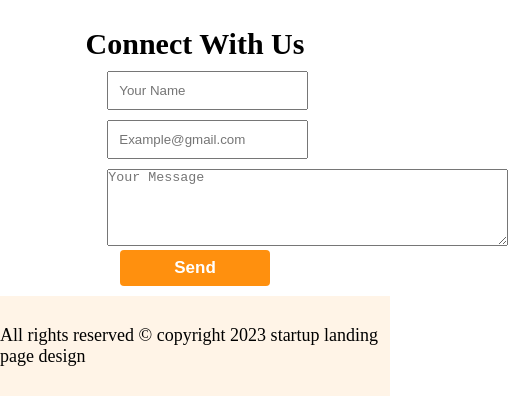
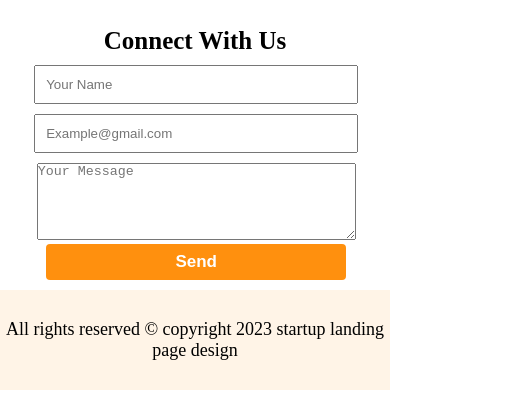
Before and after one commit to Mahbub-web-hero-1997/assignment-2, a plain HTML site: page index.html in a window 390 px wide. Shown: the part 4461-4857 px from the top of the page, 508 px wide, since content can reach past the window. Drawn offline with Linux system fonts and the light colour scheme.

Commit message:
some updated

```diff
--- a/responsive.css
+++ b/responsive.css
@@ -177,6 +177,45 @@
 
     }
 
+    .contact_Form h1 {
+        font-size: 25px;
+        text-align: center;
+    }
+
+    form {
+        width: 95%;
+        margin: auto;
+        text-align: center;
+        padding: 10px;
+    }
+
+    form div input {
+        width: 90%;
+        margin: auto;
+        padding: 10px;
+        margin-bottom: 10px;
+    }
+
+    form div textarea {
+        width: 95%;
+        margin: auto;
+    }
+
+    form button {
+        width: 90%;
+        padding: 8px 15px;
+        background: #FF900E;
+        color: white;
+        font-size: 17px;
+        font-weight: bold;
+        border: none;
+        border-radius: 4px;
+    }
+
+    footer {
+        text-align: center;
+    }
+
 
 
 }
```
